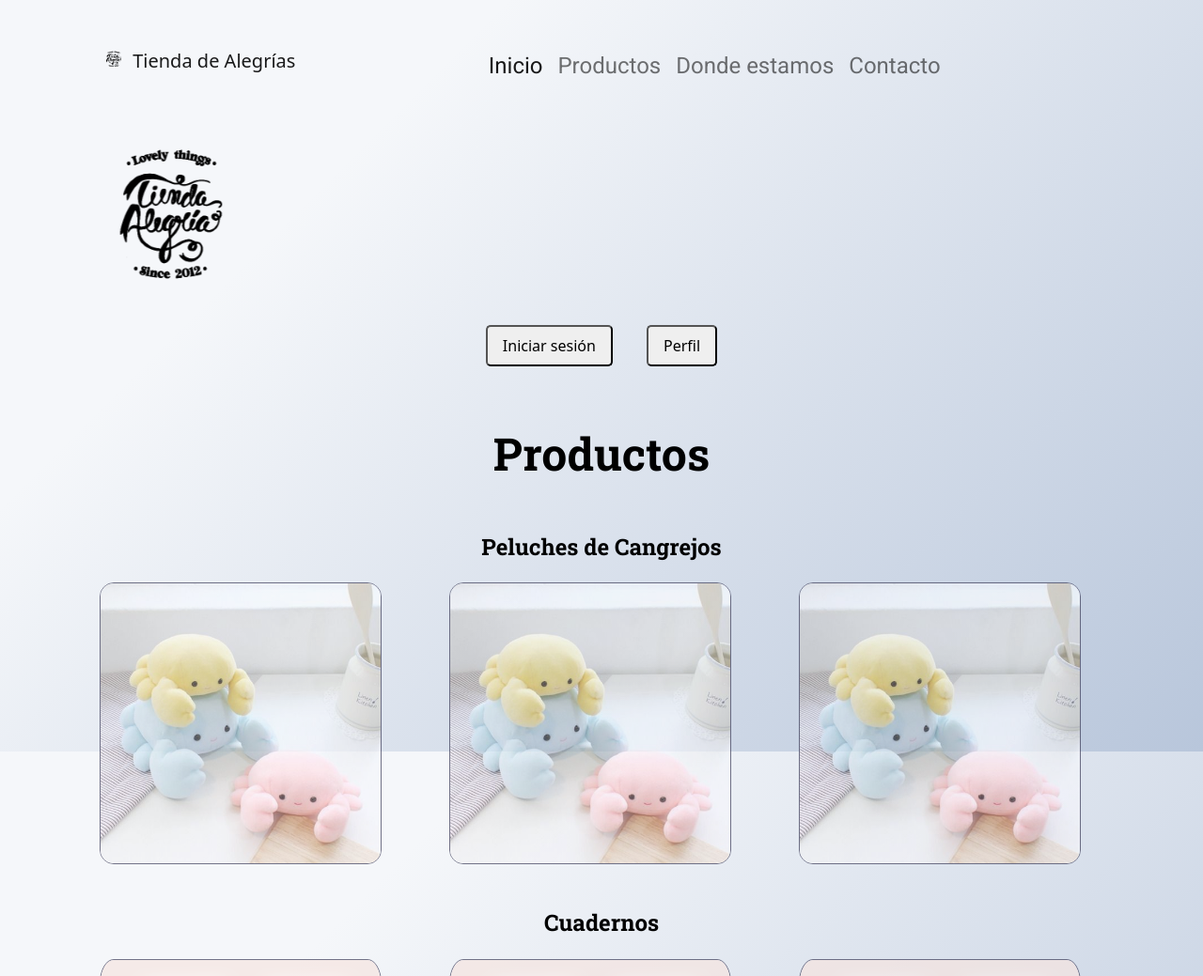
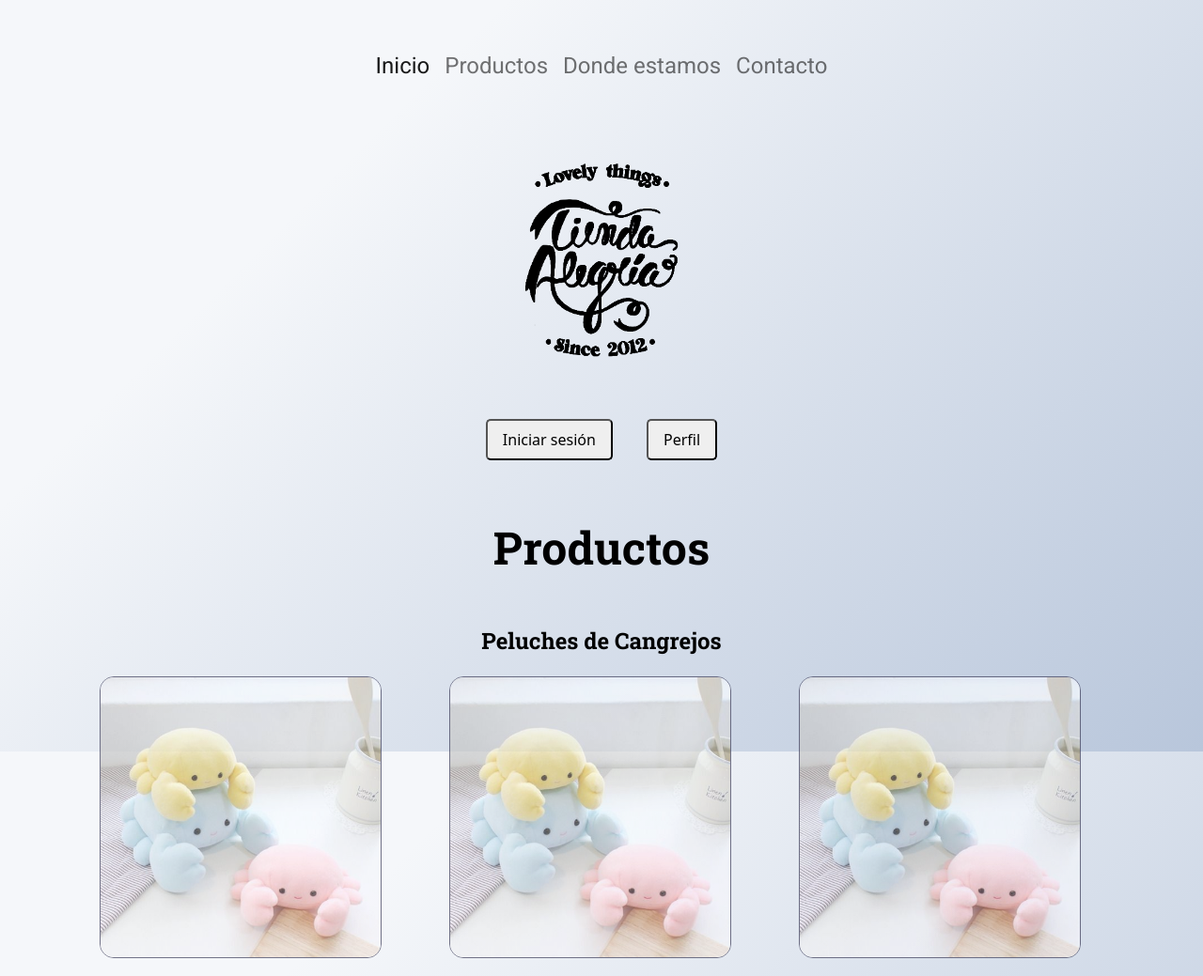
Before and after one commit to TomMarsz/TiendaDeAlegrias, a website: page pages/productos.html in a window 1280 px wide. Shown: the top 1039 px of the page at 94% size. Drawn offline with nearby package versions, Linux system fonts and the light colour scheme.

Commit message:
edito navbar con bootstrap

```diff
--- a/css/styles.css
+++ b/css/styles.css
@@ -11,8 +11,8 @@ body {
 
 /* HEADER */
 #arriba {
-  height: 200px;
-  width: 200px; }
+  height: 300px;
+  width: 300px; }
 
 /* navbar */
 .nav {
--- a/pages/productos.html
+++ b/pages/productos.html
@@ -40,18 +40,7 @@
       <div class="row mt-3">
         <!-- navbar -->
         <nav class="navbar navbar-expand-lg  navbar-light ">
-          <div class="container-fluid">
-            <a class="navbar-brand" href="../index.html">
-              <img
-                src="../img/logo.png"
-                alt=""
-                width="30"
-                height="24"
-                class="d-inline-block align-text-top"
-              />
-              Tienda de Alegrías
-            </a>
-            <a class="navbar-brand" href="#"></a>
+          <div class="container-fluid justify-content-end">
             <button class="navbar-toggler" type="button" data-bs-toggle="collapse" data-bs-target="#navbarNav" aria-controls="navbarNav" aria-expanded="false" aria-label="Toggle navigation">
             <span class="navbar-toggler-icon"></span>
             </button>
@@ -73,13 +62,12 @@
           </div>
         </nav>
         <!-- logo -->
-        <div
-          class="col-sm-12 col-md-4 col-lg-4 col-xl-2 mt-3 text-center logo imgLogo animate__animated animate__pulse"
-        >
-          <a href="../index.html"
-            ><img src="../img/logo.png" alt="Logo" id="arriba" width="300px"
-          /></a>
-        </div>
+          <div class="col-12 mt-3 text-center logo imgLogo animate__animated animate__pulse"
+            >
+            <a href="../index.html"
+              ><img src="../img/logo.png" alt="Logo" id="arriba" width=""
+            /></a>
+          </div>
         <!-- profile button -->
         <section class="col-12 text-center sideNavButton">
           <a href="login.html"
```
Also changed, not shown: index.html (+5 -16 lines), pages/contacto.html (+3 -14 lines), pages/dondeestamos.html (+3 -14 lines), pages/login.html (+6 -17 lines), pages/perfil.html (+3 -14 lines).
